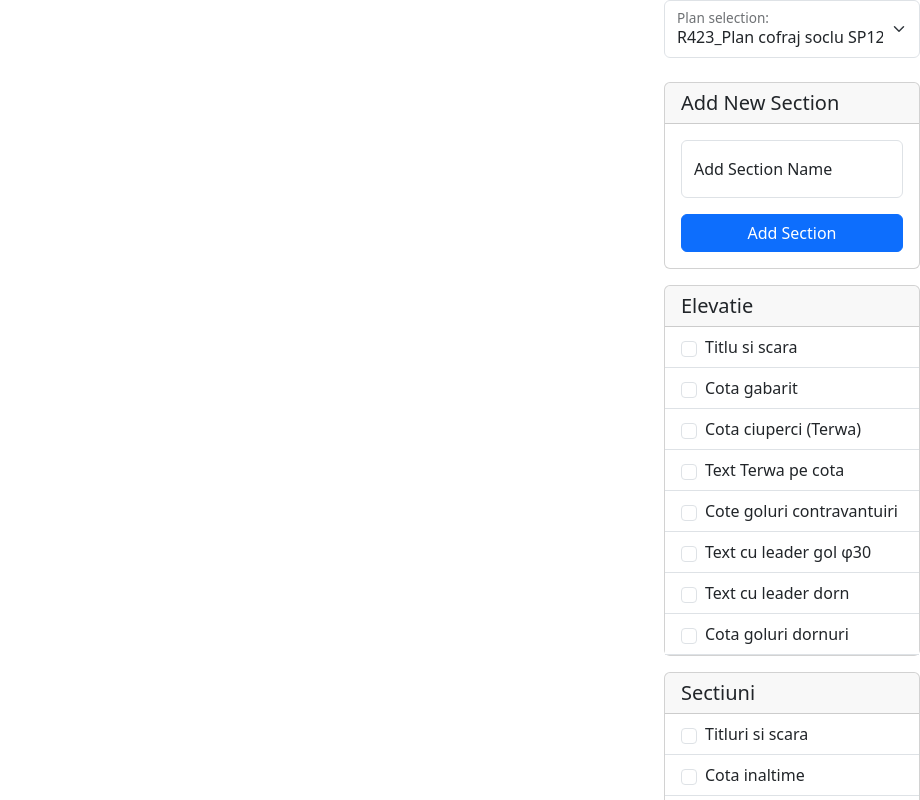
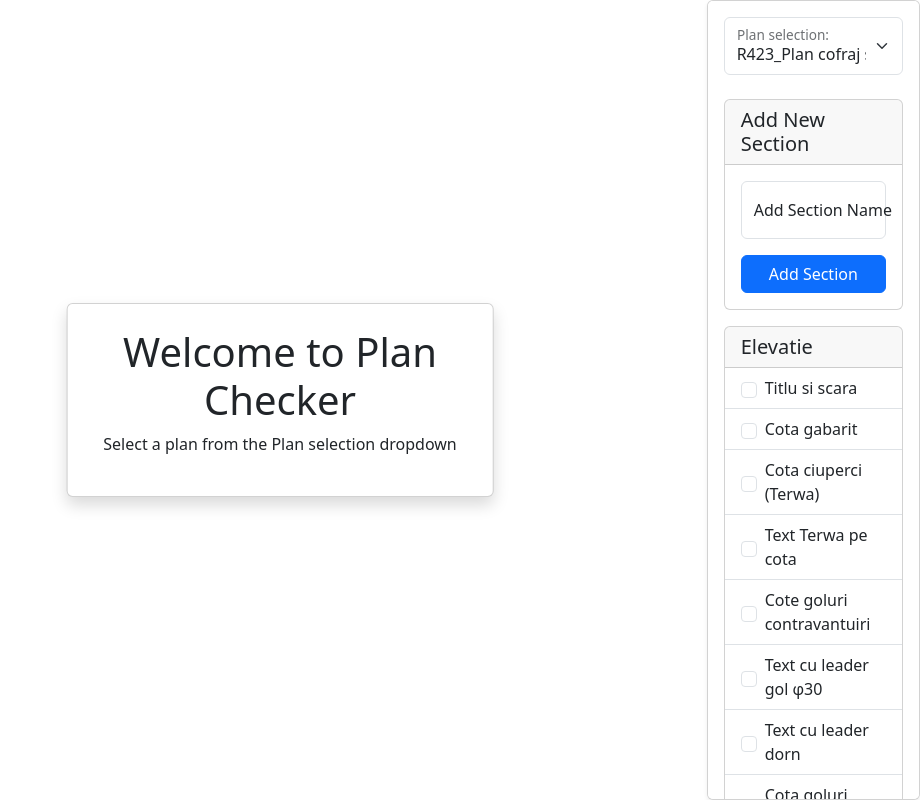
Before and after one commit to rct24/check-list-plans, a React (Vite) app: page / in a window 1280 px wide. Shown: the whole page, without its empty margins (360-1280 px from the left). Built offline with nearby package versions, Linux system fonts and the light colour scheme.

Commit message:
refactor: Simplify App layout and update Sidebar styles for improved UI

```diff
--- a/src/App.jsx
+++ b/src/App.jsx
@@ -1,24 +1,14 @@
-import { PDFViewer } from "@react-pdf/renderer";
 import SidebarContainer from "./containers/SidebarContainer";
-PDFViewer;
-SidebarContainer;
+
 function App() {
   return (
     <div className="container-fluid">
-      <div className="row g-0" style={{ minHeight: "100vh" }}>
-        <div className="col-10 d-flex align-items-stretch">
-          <iframe
-            src="/check-list-plans/R501_Plan cofraj stalp S1.pdf"
-            title="PDF Viewer"
-            width="100%"
-            height="100%"
-            style={{ border: "none", minHeight: "100vh" }}
-          />
-        </div>
-        <div className="col-2 d-flex flex-column">
-          <SidebarContainer />
-        </div>
+      <div className="col-4 position-absolute top-50 start-50 translate-middle text-center card p-4 shadow">
+        <h1>Welcome to Plan Checker</h1>
+        <p>Select a plan from the Plan selection dropdown</p>
       </div>
+
+      <SidebarContainer />
     </div>
   );
 }
--- a/src/components/Sidebar.jsx
+++ b/src/components/Sidebar.jsx
@@ -18,13 +18,8 @@ export default function Sidebar({
 }) {
   return (
     <div
-      className="position-fixed end-0 top-0 h-100 overflow-auto "
-      style={{
-        width: "20vw",
-        maxWidth: "400px",
-        minWidth: "250px",
-        zIndex: 1040,
-      }}
+      className="col-2 position-fixed end-0 overflow-auto card shadow-sm p-3"
+      style={{ maxHeight: "100vh", top: "0" }}
     >
       <div className="form-floating">
         <select
--- a/src/containers/SidebarContainer.jsx
+++ b/src/containers/SidebarContainer.jsx
@@ -1,6 +1,5 @@
 import { useState } from "react";
 import { cofrajPana, armarePana } from "../constants/constants";
-import CheckListContainer from "./CheckListContainer";
 import Sidebar from "../components/Sidebar";
 
 export default function SidebarContainer() {
```
